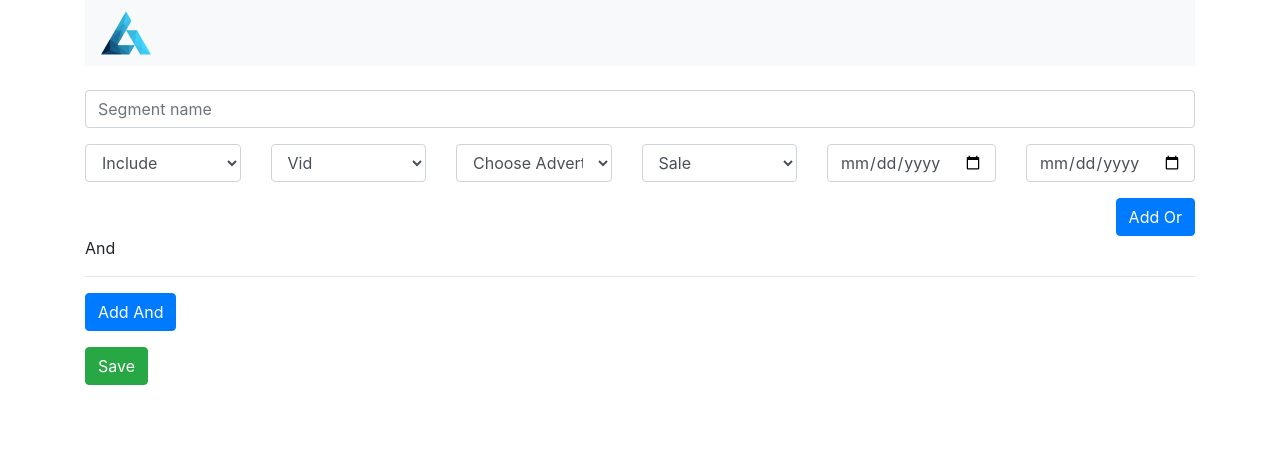
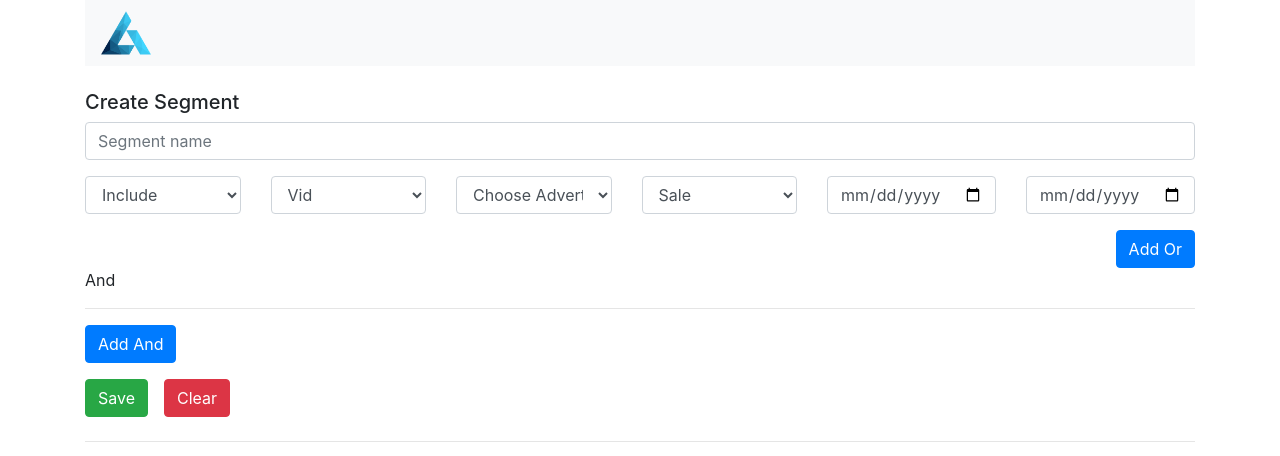
Before and after one commit to dimakrol/concord-ui-v2, a Vue app: page / in a window 1280 px wide. Shown: the top 456 px of the page. Built offline with nearby package versions, Linux system fonts and the light colour scheme.

Commit message:
AC-3077 Added ability to edit segments.

```diff
--- a/src/App.vue
+++ b/src/App.vue
@@ -5,8 +5,13 @@
               <img class="logo" alt="Ad-Center logo" src="./assets/logo.png">
           </nav>
           <div class="my-4">
-              <NewSegmentForm ref="segmentForm" @createSegment="createSegment"></NewSegmentForm>
+              <NewSegmentForm
+                      ref="segmentForm"
+                      @createSegment="createSegment"
+                      @updateSegment="updateSegment"
+              ></NewSegmentForm>
           </div>
+          <hr>
           <SegmentsList @prepareEdit="action" :segments-prop="segments"></SegmentsList>
       </div>
   </div>
@@ -36,8 +41,19 @@ export default {
                 confirmButtonText: 'Cool'
             })
         },
+        updateSegment(payload) {
+            const index = this.segments.findIndex(segment => segment.id === payload.segment.id);
+            this.segments.splice(index, 1, payload.segment);
+            swal({
+                title: 'Success!',
+                text: `Segment ${payload.segment.name} updated!!!`,
+                type: 'success',
+                confirmButtonText: 'Cool'
+            })
+        },
         action(id) {
             const segment = this.segments.find(segment => segment.id === id);
+
             this.$refs.segmentForm.prepareUpdate(segment)
         }
     },
--- a/src/components/NewSegmentForm.vue
+++ b/src/components/NewSegmentForm.vue
@@ -1,5 +1,6 @@
 <template>
     <div>
+        <h5>{{this.formTitle}}</h5>
         <form @submit.prevent="save">
             <div class="row">
                 <div class="col">
@@ -98,6 +99,7 @@
             <div class="row my-3">
                 <div class="col">
                     <button class="btn btn-success">Save</button>
+                    <div class="btn btn-danger mx-3" @click="clearForm">Clear</div>
                 </div>
             </div>
         </form>
@@ -117,7 +119,8 @@ export default {
     data() {
         return {
             segment: this.getDefaultSegment(),
-            advertisers
+            advertisers,
+            formTitle: 'Create Segment',
         }
     },
     methods: {
@@ -142,6 +145,7 @@ export default {
         clearForm() {
             // console.log( {...defaultSegment});
             this.segment = this.getDefaultSegment();
+            this.formTitle = 'Create Segment';
         },
         addAndFilter() {
             this.segment.andFilters.push({...defaultAnd})
@@ -156,12 +160,24 @@ export default {
             this.segment.andFilters[andIndex].orFilters.splice(orIndex, 1);
         },
         save() {
+            if (!this.segment.id) {
+                this.createSegment();
+                return;
+            }
+            this.updateSegment();
+        },
+        createSegment() {
             this.segment.id = uuid();
             this.$emit('createSegment', {segment: this.segment});
             this.clearForm();
         },
+        updateSegment() {
+            this.$emit('updateSegment', {segment: this.segment});
+            this.clearForm();
+        },
         prepareUpdate(segment) {
             this.segment = {...segment};
+            this.formTitle = `Update Segment ${this.segment.name}`
             // console.log('in child component: ', segment);
         }
     }
```
